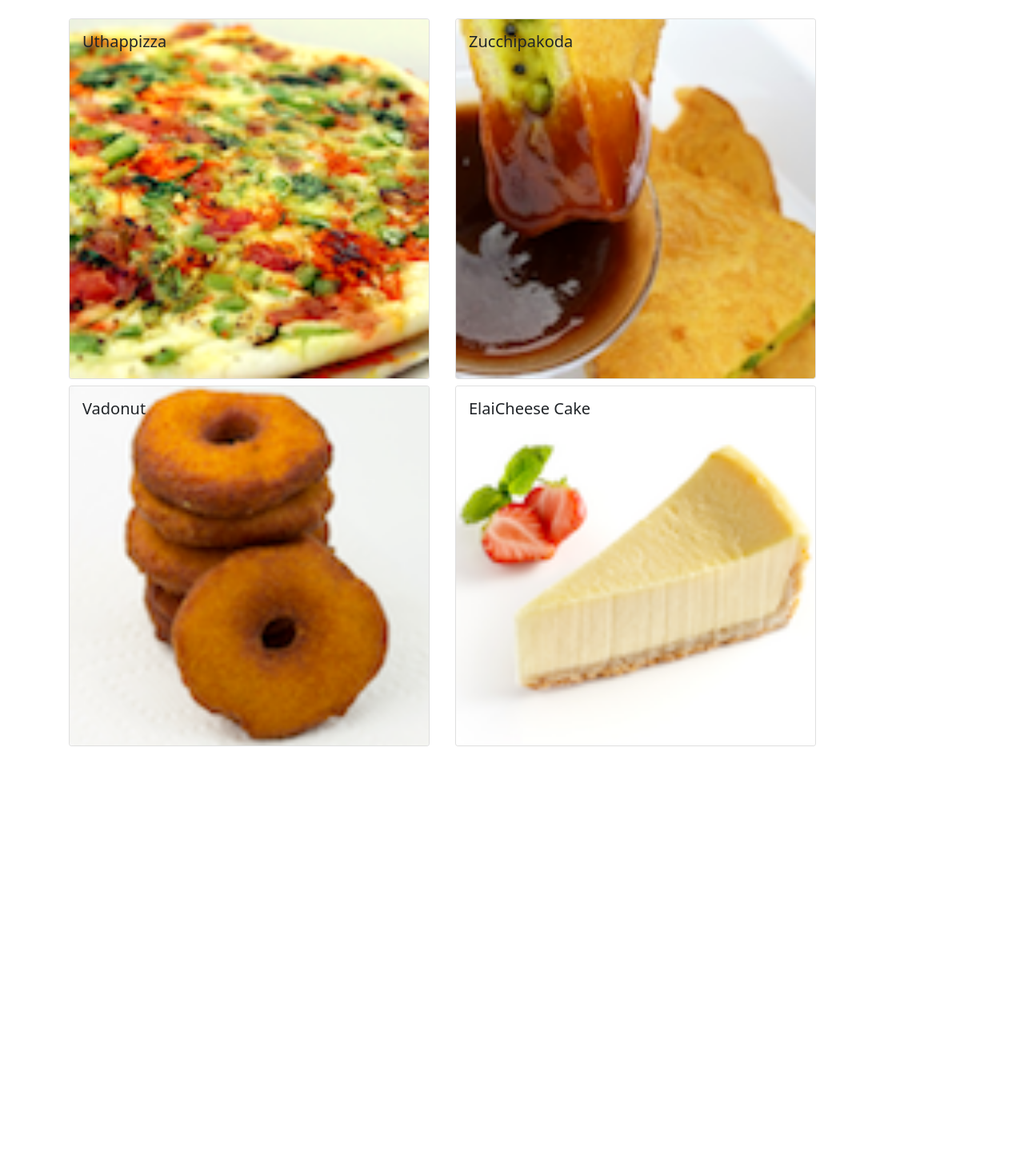
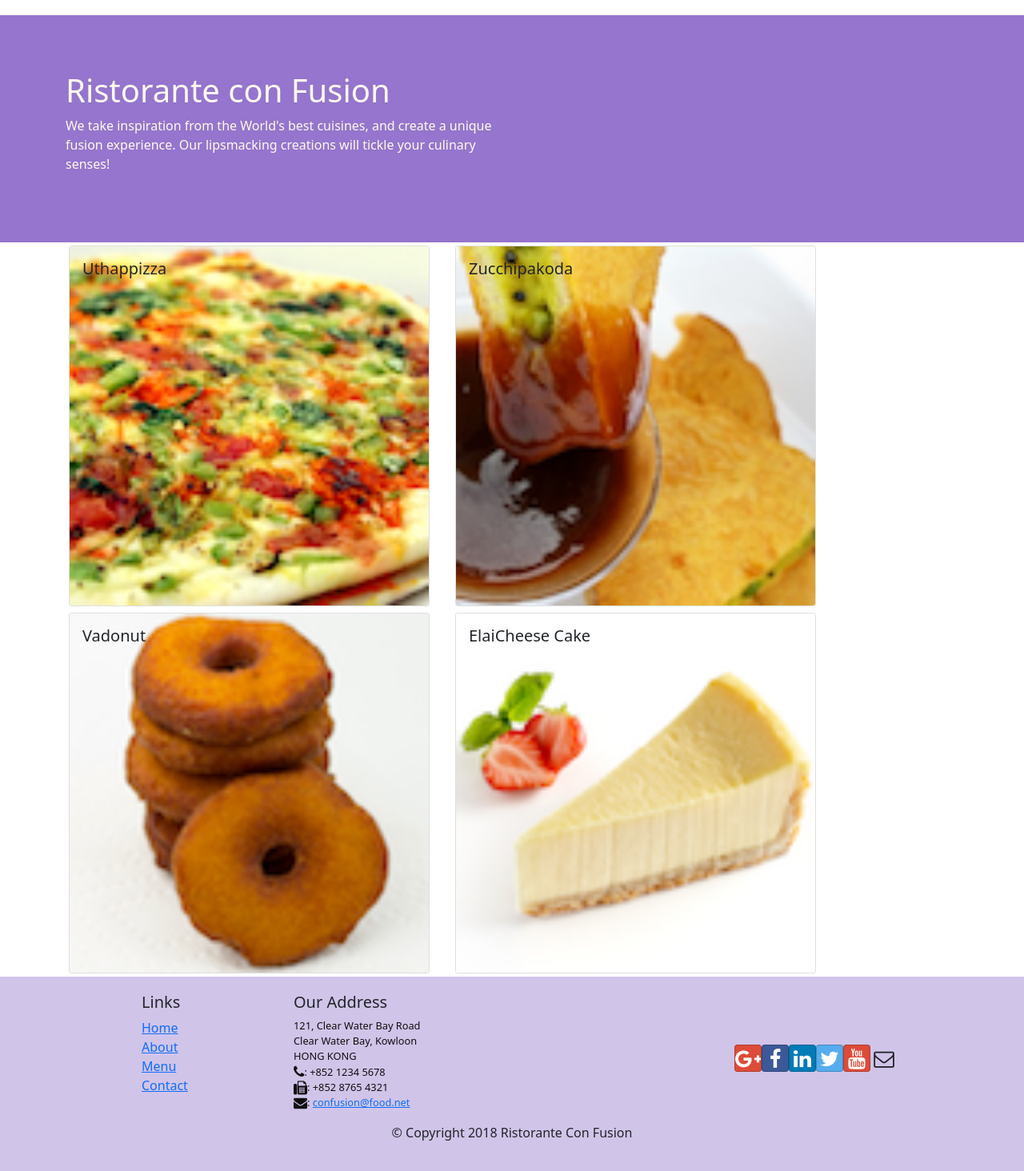
Before and after one commit to vlad1m1r0v/react-course-week-2, a React (Create React App) app: page / in a window 1280 px wide. Shown: the part 37-1501 px from the top of the page at 80% size. Before the commit the page ends 974 px from the top, so only its background shows below. Built offline with nearby package versions, Linux system fonts and the light colour scheme.

Commit message:
add header and footer

```diff
--- a/package.json
+++ b/package.json
@@ -7,6 +7,8 @@
     "@testing-library/react": "^13.2.0",
     "@testing-library/user-event": "^13.5.0",
     "bootstrap": "^5.1.3",
+    "bootstrap-social": "^5.1.1",
+    "font-awesome": "^4.7.0",
     "react": "^18.1.0",
     "react-bootstrap": "^2.3.1",
     "react-dom": "^18.1.0",
--- /dev/null
+++ b/src/App.css
@@ -0,0 +1,33 @@
+.row-header {
+  margin: 0px auto;
+  padding: 0px auto;
+}
+
+.row-content {
+  margin: 0px auto;
+  padding: 50px 0px 50px 0px;
+  border-bottom: 1px ridge;
+  min-height: 400px;
+}
+
+.footer {
+  background-color: #d1c4e9;
+  margin: 0px auto;
+  padding: 20px 0px 20px 0px;
+}
+.jumbotron {
+  padding: 70px 30px 70px 30px;
+  margin: 0px auto;
+  background: #9575cd;
+  color: floralwhite;
+}
+
+address {
+  font-size: 80%;
+  margin: 0px;
+  color: #0f0f0f;
+}
+
+.navbar-dark {
+  background-color: #512da8;
+}
--- a/src/App.js
+++ b/src/App.js
@@ -1,5 +1,5 @@
 import Main from "./components/Main";
-import "bootstrap/dist/css/bootstrap.min.css";
+import "./App.css";
 
 function App() {
   return (
--- /dev/null
+++ b/src/components/Footer.js
@@ -0,0 +1,86 @@
+export default function Footer() {
+  return (
+    <div className="footer">
+      <div className="container">
+        <div className="row justify-content-center">
+          <div className="col-4 offset-1 col-sm-2">
+            <h5>Links</h5>
+            <ul className="list-unstyled">
+              <li>
+                <a href="#">Home</a>
+              </li>
+              <li>
+                <a href="#">About</a>
+              </li>
+              <li>
+                <a href="#">Menu</a>
+              </li>
+              <li>
+                <a href="contactus.html">Contact</a>
+              </li>
+            </ul>
+          </div>
+          <div className="col-7 col-sm-5">
+            <h5>Our Address</h5>
+            <address>
+              121, Clear Water Bay Road
+              <br />
+              Clear Water Bay, Kowloon
+              <br />
+              HONG KONG
+              <br />
+              <i className="fa fa-phone fa-lg"></i>: +852 1234 5678
+              <br />
+              <i className="fa fa-fax fa-lg"></i>: +852 8765 4321
+              <br />
+              <i className="fa fa-envelope fa-lg"></i>:{" "}
+              <a href="mailto:confusion@food.net">confusion@food.net</a>
+            </address>
+          </div>
+          <div className="col-12 col-sm-4 align-self-center">
+            <div className="text-center">
+              <a
+                className="btn btn-social-icon btn-google"
+                href="http://google.com/+"
+              >
+                <i className="fa fa-google-plus"></i>
+              </a>
+              <a
+                className="btn btn-social-icon btn-facebook"
+                href="http://www.facebook.com/profile.php?id="
+              >
+                <i className="fa fa-facebook"></i>
+              </a>
+              <a
+                className="btn btn-social-icon btn-linkedin"
+                href="http://www.linkedin.com/in/"
+              >
+                <i className="fa fa-linkedin"></i>
+              </a>
+              <a
+                className="btn btn-social-icon btn-twitter"
+                href="http://twitter.com/"
+              >
+                <i className="fa fa-twitter"></i>
+              </a>
+              <a
+                className="btn btn-social-icon btn-google"
+                href="http://youtube.com/"
+              >
+                <i className="fa fa-youtube"></i>
+              </a>
+              <a className="btn btn-social-icon" href="mailto:">
+                <i className="fa fa-envelope-o"></i>
+              </a>
+            </div>
+          </div>
+        </div>
+        <div className="row justify-content-center">
+          <div className="col-auto">
+            <p>© Copyright 2018 Ristorante Con Fusion</p>
+          </div>
+        </div>
+      </div>
+    </div>
+  );
+}
--- /dev/null
+++ b/src/components/Header.js
@@ -0,0 +1,27 @@
+import { Navbar, NavbarBrand } from "react-bootstrap";
+
+export default function Header() {
+  return (
+    <>
+      <Navbar dark>
+        <div className="container">
+          <NavbarBrand href="/">Ristorante Con Fusion</NavbarBrand>
+        </div>
+      </Navbar>
+      <div className="jumbotron">
+        <div className="container">
+          <div className="row row-header">
+            <div className="col-12 col-sm-6">
+              <h1>Ristorante con Fusion</h1>
+              <p>
+                We take inspiration from the World's best cuisines, and create a
+                unique fusion experience. Our lipsmacking creations will tickle
+                your culinary senses!
+              </p>
+            </div>
+          </div>
+        </div>
+      </div>
+    </>
+  );
+}
--- a/src/components/Main.js
+++ b/src/components/Main.js
@@ -1,7 +1,8 @@
 import { DISHES } from "../shared/dishes";
-import { Navbar, NavbarBrand } from "react-bootstrap";
 import DishDetail from "./DishDetail";
 import Menu from "./Menu";
+import Header from "./Header";
+import Footer from "./Footer";
 import { useState } from "react";
 
 export default function Main() {
@@ -14,15 +15,12 @@
 
   return (
     <>
-      <Navbar dark color="primary">
-        <div className="container">
-          <NavbarBrand href="/">Ristorante Con Fusion</NavbarBrand>
-        </div>
-      </Navbar>
+      <Header />
       <Menu dishes={state.dishes} onClick={onDishSelect} />
       <DishDetail
         dish={state.dishes.find((dish) => dish.id === state.selectedDish)}
       />
+      <Footer />
     </>
   );
 }
--- a/src/index.js
+++ b/src/index.js
@@ -2,6 +2,8 @@
 import ReactDOM from "react-dom/client";
 import App from "./App";
 import "bootstrap/dist/css/bootstrap.min.css";
+import "font-awesome/css/font-awesome.css";
+import "bootstrap-social/bootstrap-social.css";
 
 const root = ReactDOM.createRoot(document.getElementById("root"));
 root.render(
```
Also changed, not shown: 1 other file (tests, documents, lock files or other folders).
